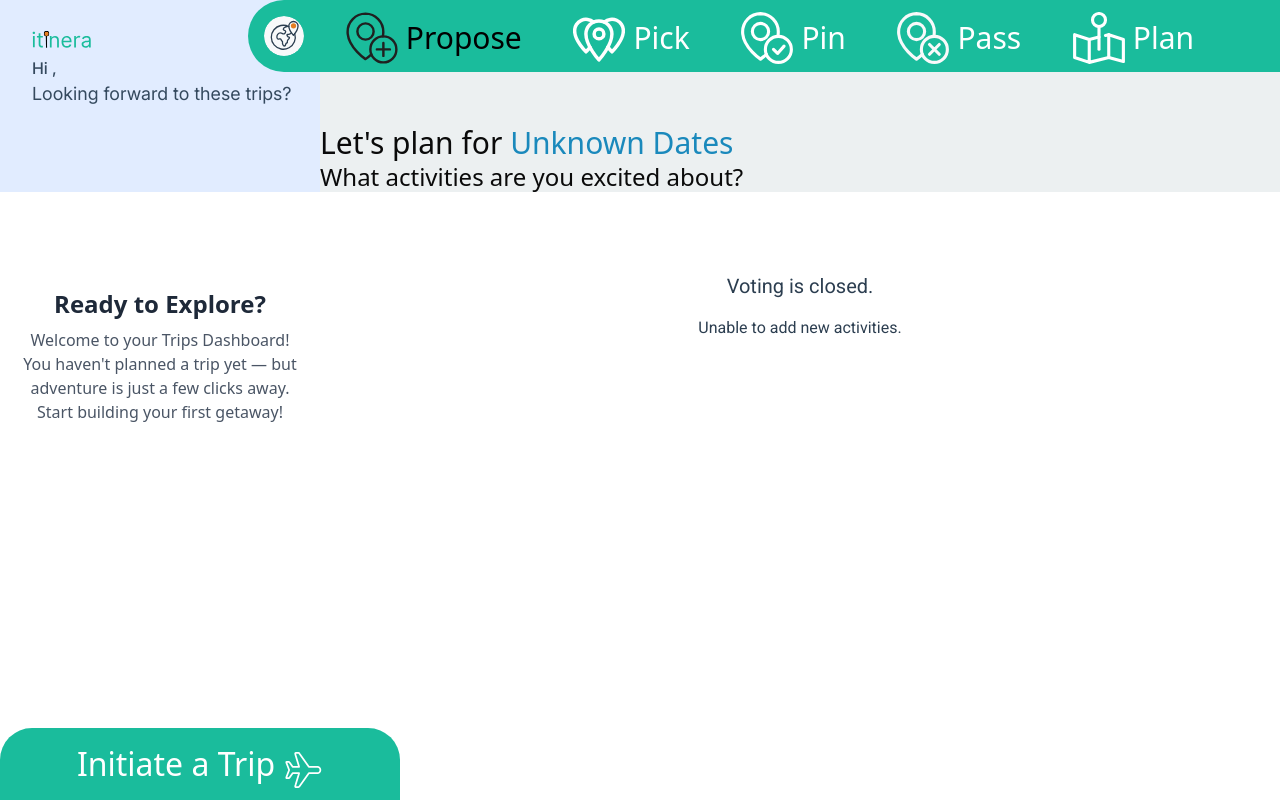
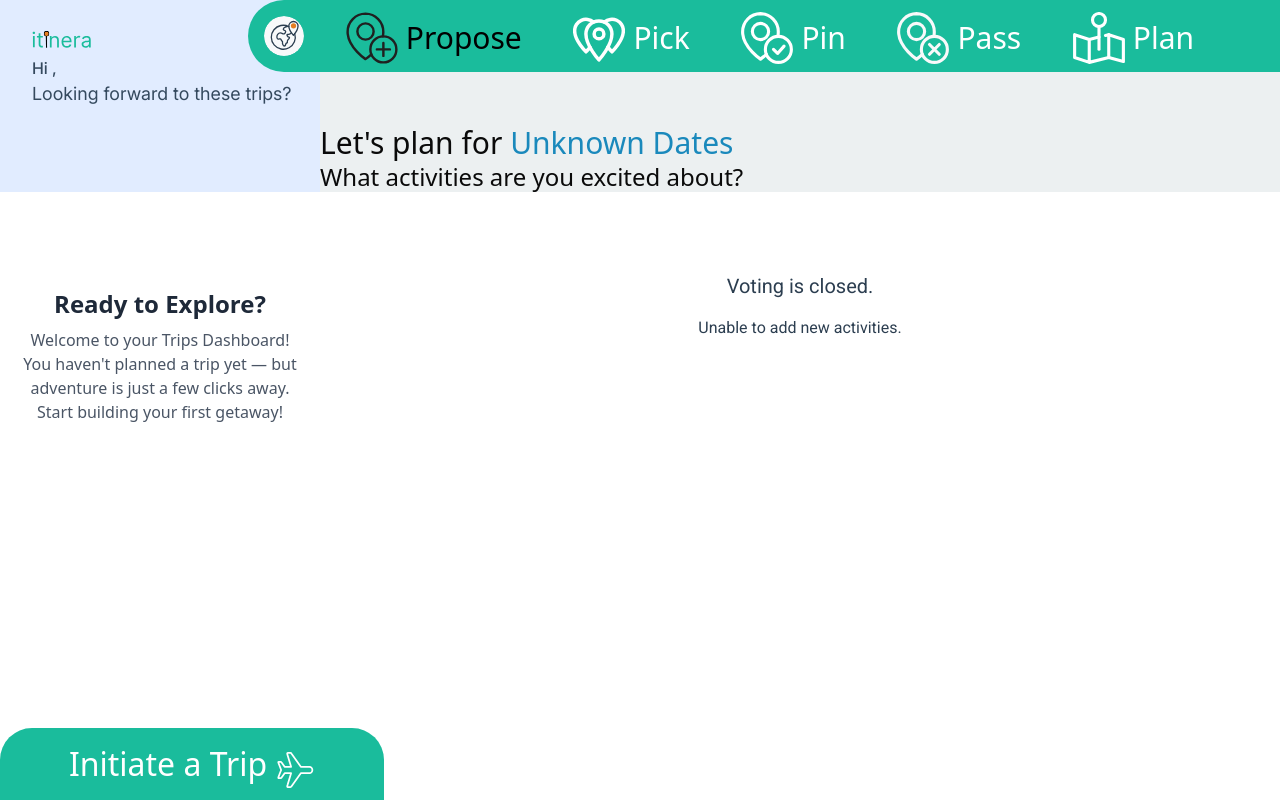
Before and after one commit to kcadavos/itinera-io, a Next.js app: page /ItinerarySuggestionPages/AddSuggestionPage in a window 1280 px wide. Built offline with nearby package versions, Linux system fonts and the light colour scheme.

Commit message:
width changes

```diff
--- a/src/components/DesktopSideComponent.tsx
+++ b/src/components/DesktopSideComponent.tsx
@@ -87,12 +87,10 @@ const DesktopSideComponent = () => {
         )}
       </div>
       <div className="fixed bottom-0 ">
-            <div className=" bg-[#1ABC9C] py-3 rounded-t-4xl lg:min-w-[20rem] xl:min-w-[25rem] ">
+            <div className=" bg-[#1ABC9C] py-3 rounded-t-4xl lg:min-w-[20rem] xl:min-w-[24rem] ">
                 <div className="text-white flex justify-center text-[2rem] font-medium ">
-
-                    <p>Initiate a Trip</p>
-                    <img src="/assets/Icons/Orion_aircraft 1.svg" alt="" className='w-12 h-12' />
-
+                  <p>Initiate a Trip</p>
+                  <img src="/assets/Icons/Orion_aircraft 1.svg" alt="airplane" className='w-12 h-12' />
                 </div>
             </div>
         </div>
```
